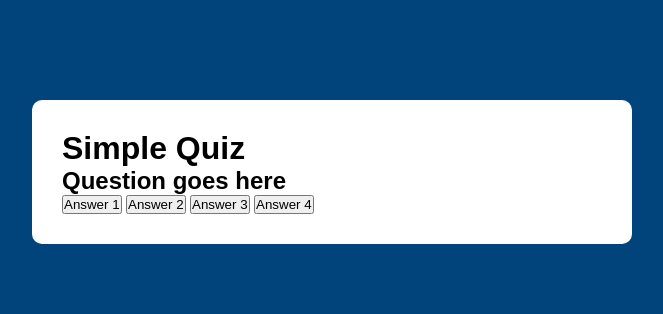
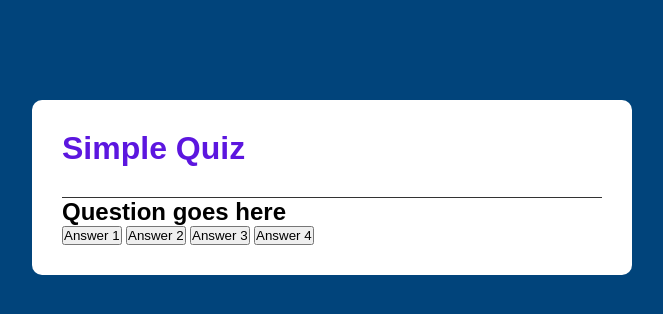
Before and after one commit to varunriyer/Basic-Quiz-App, a plain HTML site: page index.html in a window 1280 px wide. Shown: the whole page, without its empty margins (308-971 px from the left). Drawn offline with Linux system fonts and the light colour scheme.

Commit message:
Fix CSS formatting for app header styles

```diff
--- a/styles.css
+++ b/styles.css
@@ -17,3 +17,10 @@ body {
     border-radius: 10px;
     padding: 30px
 }
+
+.app h1 {
+    font-weight: 600;
+    color: #5c16df;
+    border-bottom: 1px solid #333;
+    padding-bottom: 30px;
+}
```
